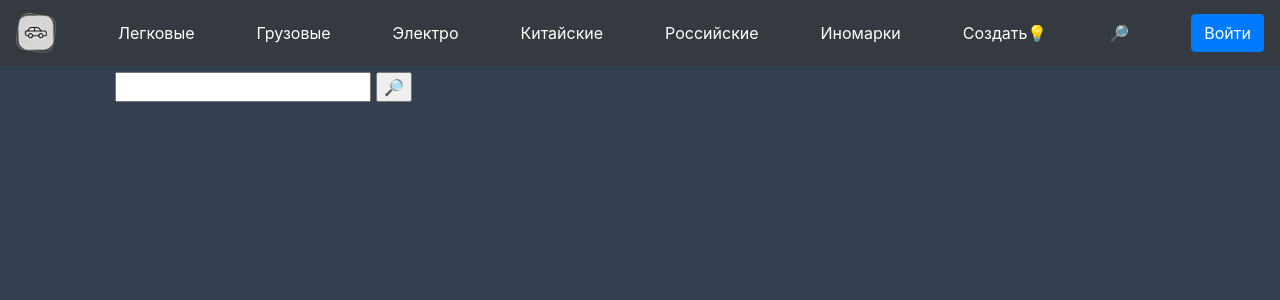
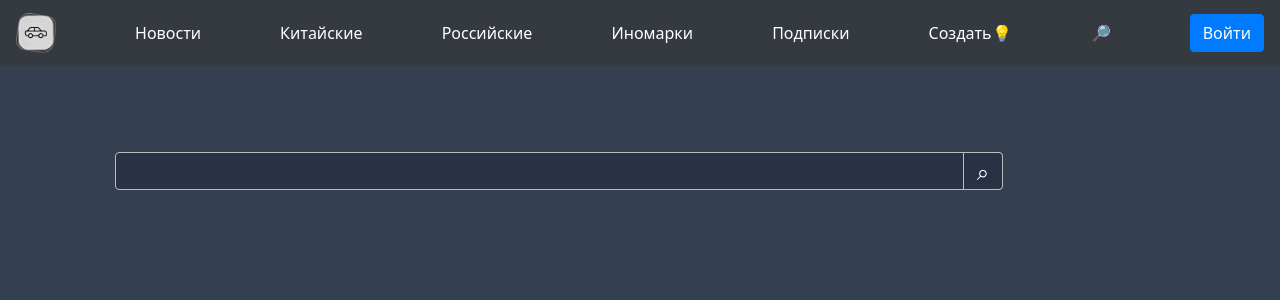
Before and after one commit to kerosin1323/SupportDrive, a Flask app: page /search in a window 1280 px wide. Shown: the top 300 px of the page. Run offline with Flask 3, Linux system fonts and the light colour scheme; parts of the project's set-up code (start-up, migrations or seed data) failed here and were passed over; some libraries are stand-ins or nearby versions.

Commit message:
design v2.4

```diff
--- a/forms/UserForm.py
+++ b/forms/UserForm.py
@@ -6,7 +6,7 @@ from wtforms.validators import DataRequired
 class LoginForm(FlaskForm):
     username = StringField('Логин', validators=[DataRequired()])
     password = PasswordField('Пароль', validators=[DataRequired()])
-    register = SubmitField('Зарегестрироваться')
+    register = SubmitField('Регистрация')
     submit = SubmitField('Войти')
 
 
@@ -14,7 +14,7 @@ class RegisterForm(FlaskForm):
     login = StringField('Логин', validators=[DataRequired()])
     username = StringField('Никнейм', validators=[DataRequired()])
     password = PasswordField('Пароль', validators=[DataRequired()])
-    to_login = SubmitField('Войти в аккаунт')
+    to_login = SubmitField('Вход')
     submit = SubmitField('Создать')
 
 
--- a/templates/all_articles.html
+++ b/templates/all_articles.html
@@ -7,8 +7,14 @@
     </div>
     <div class="container" style="color:white;float: left; width: 200%; margin-left: 100px; overflow-wrap: break-word;">
         {% if search %}
-    <input type='text' name="search" title="Поиск">
-    <input type=submit value='🔎' name="to_search">
+   <div class="text-field" style="color:white;background-color:#293245;width: 80%;margin-top:80px">
+              <div class="text-field__icon">
+                <input style="color:white;background-color:#293245;" class="text-field__input" type="search" name="search" id="search" >
+                <span class="text-field__aicon-2">
+                  <input style='background-color: #293245; border: none; color:white; font-size: 22px' type="submit" value="⌕" name="to_search">
+                </span>
+              </div>
+            </div>
     {% endif %}
         {% for article in articles %}
             <div class="article">
--- a/templates/base.html
+++ b/templates/base.html
@@ -9,6 +9,143 @@
           crossorigin="anonymous">
     <title>{{title}}</title>
     <style>
+
+*,
+    *::before,
+    *::after {
+      box-sizing: border-box;
+    }
+
+    body {
+      margin: 0;
+      font-family: system-ui, -apple-system, "Segoe UI", Roboto, "Helvetica Neue", Arial, "Noto Sans", "Liberation Sans", sans-serif, "Apple Color Emoji", "Segoe UI Emoji", "Segoe UI Symbol", "Noto Color Emoji";
+      font-size: 1rem;
+      font-weight: 400;
+      line-height: 1.5;
+      color: #212529;
+      background-color: #293245;
+      -webkit-text-size-adjust: 100%;
+      -webkit-tap-highlight-color: rgba(0, 0, 0, 0);
+    }
+
+    h1 {
+      font-size: 1.25rem;
+      font-weight: 500;
+    }
+
+    p {
+      font-weight: 500;
+    }
+
+    /* text field */
+    .text-field {
+      margin-bottom: 1rem;
+    }
+
+    .text-field__label {
+      display: block;
+      margin-bottom: 0.25rem;
+    }
+
+    .text-field__input {
+      display: block;
+      width: 100%;
+      height: calc(2.25rem + 2px);
+      padding: 0.375rem 0.75rem;
+      font-family: inherit;
+      font-size: 1rem;
+      font-weight: 400;
+      line-height: 1.5;
+      color: #212529;
+      background-color: #293245;
+      background-clip: padding-box;
+      border: 1px solid #bdbdbd;
+      border-radius: 0.25rem;
+      transition: border-color 0.15s ease-in-out, box-shadow 0.15s ease-in-out;
+      -webkit-appearance: none;
+      -moz-appearance: none;
+      appearance: none;
+    }
+
+    .text-field__input[type="search"]::-webkit-search-decoration,
+    .text-field__input[type="search"]::-webkit-search-cancel-button,
+    .text-field__input[type="search"]::-webkit-search-results-button,
+    .text-field__input[type="search"]::-webkit-search-results-decoration {
+      -webkit-appearance: none;
+    }
+
+    .text-field__input::placeholder {
+      color: #212529;
+      opacity: 0.4;
+    }
+
+    .text-field__input:focus {
+      color: #212529;
+      background-color: #293245;
+      border-color: #bdbdbd;
+      outline: 0;
+      box-shadow: 0 0 0 0.2rem rgba(158, 158, 158, 0.25);
+    }
+
+    .text-field__input:disabled,
+    .text-field__input[readonly] {
+      background-color: #293245;
+      opacity: 1;
+    }
+
+    /* active icon - 1 вариант */
+    .text-field__icon {
+      position: relative;
+    }
+
+    .text-field__icon .text-field__input {
+      padding-right: 2.5rem;
+    }
+
+    .text-field__aicon {
+      position: absolute;
+      display: flex;
+      align-items: center;
+      top: 0;
+      bottom: 0;
+      right: 0.875rem;
+      width: 1rem;
+      cursor: pointer;
+      color: #bdbdbd;
+      transition: color 0.15s ease-in-out;
+    }
+
+    .text-field__aicon:hover {
+      color: #212529;
+    }
+
+    /* active icon - 2 вариант */
+    .text-field__aicon-2 {
+      position: absolute;
+      display: flex;
+      align-items: center;
+      justify-content: center;
+      top: 0;
+      bottom: 0;
+      right: 0;
+      width: 2.5rem;
+      border: 1px solid #bdbdbd;
+      background-color: #293245;
+      cursor: pointer;
+      color: #212529;
+      transition: background-color 0.15s ease-in-out;
+      border-top-right-radius: 0.25rem;
+      border-bottom-right-radius: 0.25rem;
+    }
+
+    .text-field__aicon-2:hover {
+      background-color: #293245;
+    }
+
+
+
+
+
         *,
     *::before,
     *::after {
@@ -19,9 +156,11 @@
     input:-webkit-autofill:focus,
     input:-webkit-autofill:active{
         -webkit-background-clip: text;
-        -webkit-text-fill-color: #ffffff;
-        transition: background-color 5000s ease-in-out 0s;
-        box-shadow: inset 0 0 20px 20px #23232329;
+        -webkit-text-fill-color: white;
+        transition: color #293245;
+    }
+    input:focus {
+        color: white;
     }
     .answer {
         background-color: #293245;
@@ -45,10 +184,10 @@
             box-shadow: 2px 2px 4px 4px rgba(0,0,0,0.2);
             border: 2px solid #1D2330;
         }
-        .profile {
+        .profile, .register-form, .login-form {
          background-color: #293245;
             width: 20%;
-            height: 70%;
+            height: 65%;
             padding-left: 20px;
             padding-right: 30px;
             margin-top:18px;
@@ -66,10 +205,11 @@
             width: 90%;
             background-color: black;
         }
-        .login-form, .register-form, .make-question-form,
+        .make-question-form,
          .category-form, .start-form, .questions-form, .result-form,
          .profile-form, .write-article-form {
             background-color: #293245;
+            color: white;
             width: 500px;
             padding: 20px;
             margin-top: 10px;
@@ -108,12 +248,11 @@
         <a class="navbar-brand" href="/">
             <img src="/static/logo/logo.png" height="40px" width="40px">
         </a>
-        <a class="navbar-brand" href="/all/sedans" style="font-size: 16px; color:white;">Легковые</a>
-        <a class="navbar-brand" href="/all/trucks" style="font-size: 16px; color:white;">Грузовые</a>
-        <a class="navbar-brand" href="/all/electrics" style="font-size: 16px; color:white;">Электро</a>
+        <a class="navbar-brand" href="/all/news" style="font-size: 16px; color:white;">Новости</a>
         <a class="navbar-brand" href="/all/china" style="font-size: 16px; color:white;">Китайские</a>
         <a class="navbar-brand" href="/all/russia" style="font-size: 16px; color:white;">Российские</a>
         <a class="navbar-brand" href="/all/foreign" style="font-size: 16px; color:white;">Иномарки</a>
+        <a class="navbar-brand" href="/all/subscribed" style="font-size: 16px; color:white;">Подписки</a>
         <a class="navbar-brand" href="/create_article" style="font-size: 16px; color:white;">Создать💡</a>
         <a class="navbar-brand" href="/search" style="font-size: 16px; color:white;">🔎</a>
         {% if current_user.is_authenticated %}
```
Also changed, not shown: forms/ArticleForm.py (+5 -2 lines), templates/login.html (+10 -5 lines), templates/register.html (+10 -6 lines), templates/write_article.html (+11 -13 lines).
